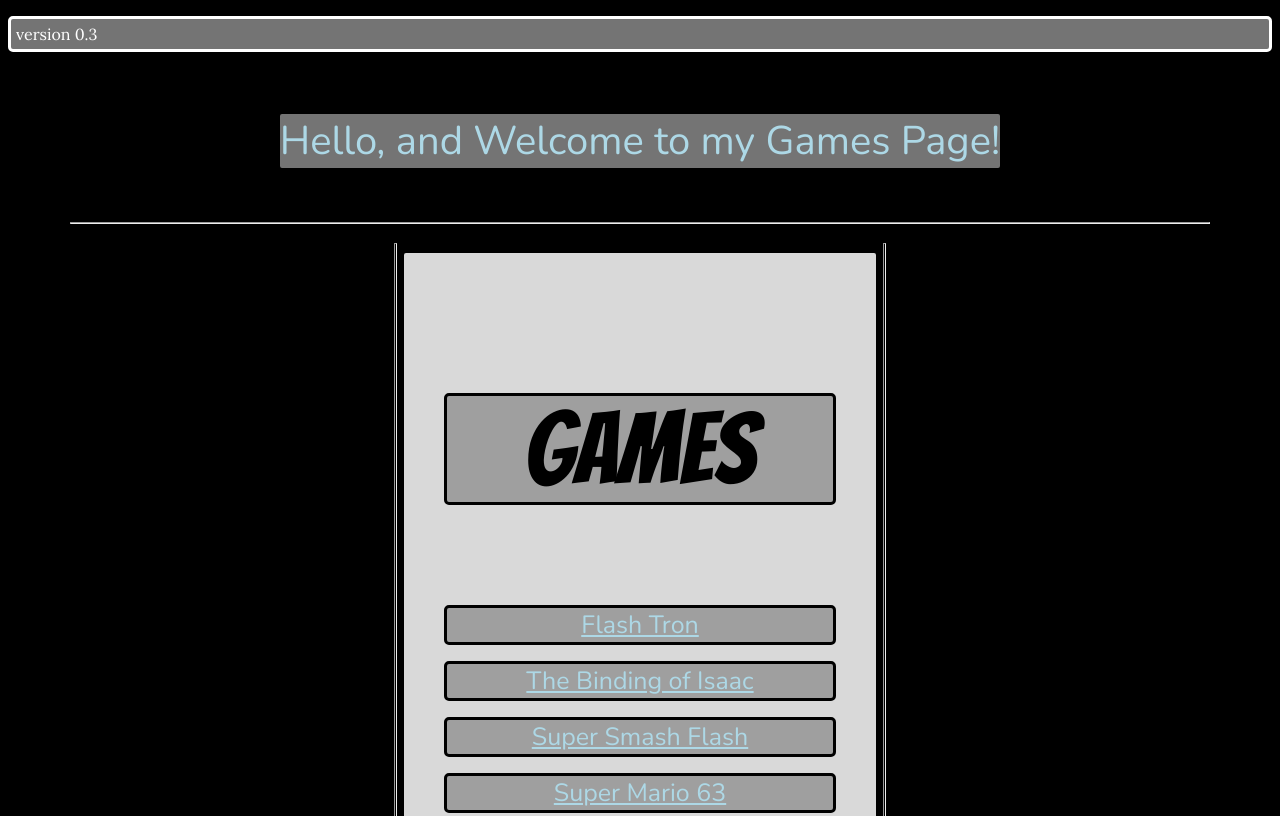
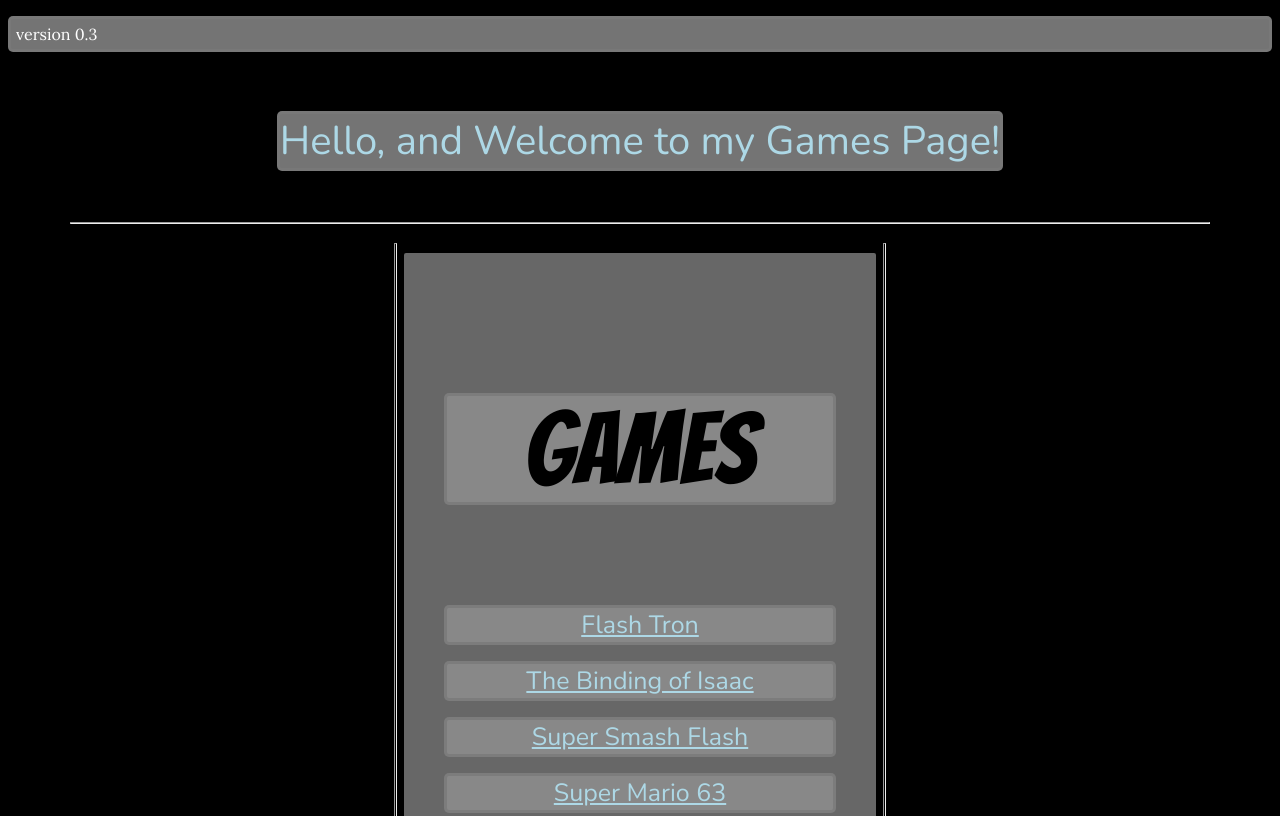
Before and after one commit to ZenithAp45/Damars.github.io, a plain HTML site: page index.html in a window 1280 px wide. Shown: the top 816 px of the page. Drawn offline with nearby package versions, Linux system fonts and the light colour scheme.

Commit message:
Update index.html

```diff
--- a/index.html
+++ b/index.html
@@ -4,9 +4,9 @@
 		<title>Classes</title>
 
                 <style>
-                div.one{border-style: solid; border-radius: 5px;padding: 40px; background-color: rgba(255, 255, 255, 0.85);}
-                p.two{align: center; border-style: solid; border-radius: 5px; background-color: rgba(145, 145, 145, 0.8); border-color: black;}
-                p.three{align: center; border-style: solid; border-radius: 5px; background-color: rgba(145, 145, 145, 0.8); border-color: white;padding: 5px;}
+                div.one{border-style: solid; border-radius: 5px;padding: 40px; background-color: rgba(122, 122, 122, 0.85);}
+                p.two{align: center; border-style: solid; border-radius: 5px; background-color: rgba(145, 145, 145, 0.8); border-color: rgba(122,122,122,0.8);}
+                p.three{align: center; border-style: solid; border-radius: 5px; background-color: rgba(145, 145, 145, 0.8); border-color: rgba(122,122,122,0.8);padding: 5px;}
                 p.four{align: center; background-color: rgba(145, 145, 145, 0.8);}
 
                 </style>
@@ -23,7 +23,7 @@
                                 }
                                 </style>
 			<!--Background2-->
-		<div style ="background-image: url('silver2.png')"; align = "center"; >
+		<div align = "center"; >
 
 
 			<!--welcome-->
```
